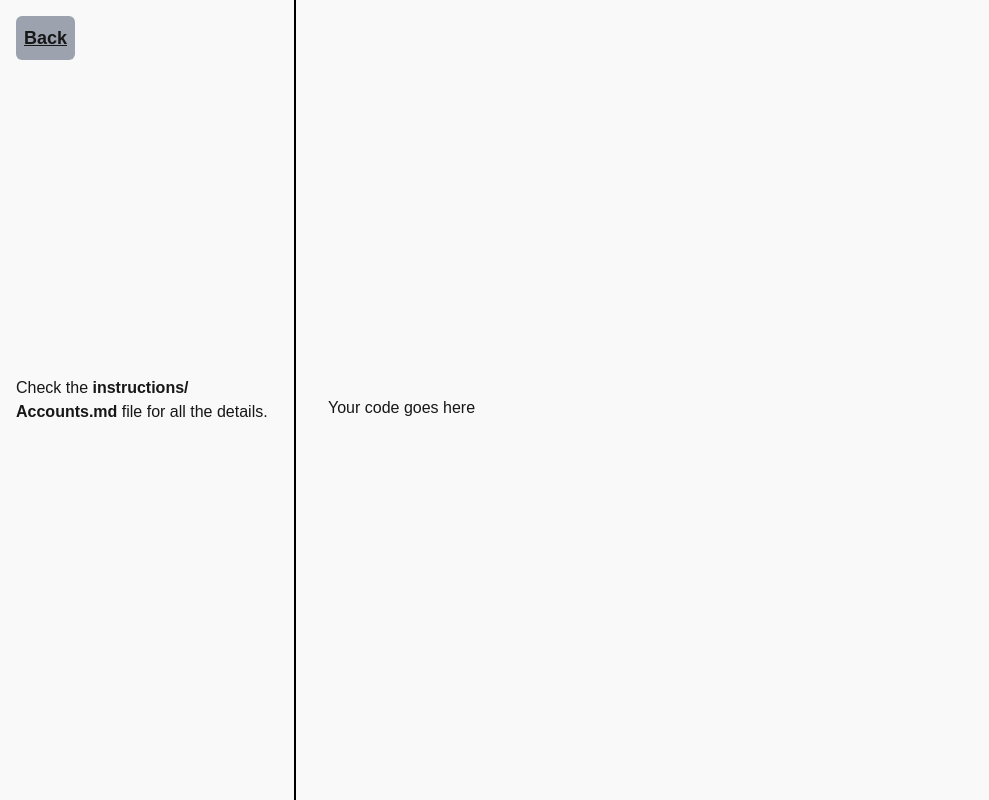
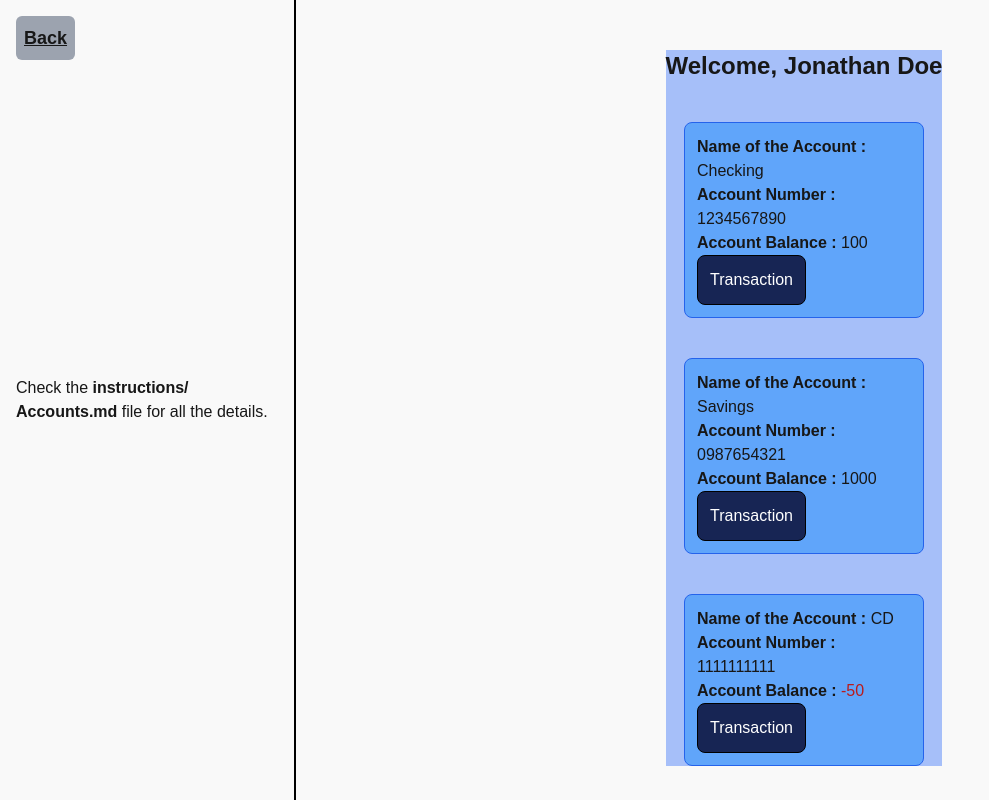
Before and after one commit to akashstha/fe-coding-test, a Next.js app: page /accountsReact in a window 1280 px wide. Shown: the whole page, without its empty margins (0-989 px from the left). Built offline with nearby package versions, Linux system fonts and the light colour scheme.

Commit message:
[FinalFixes]adding the coding test solution

```diff
--- a/src/components/Accounts.tsx
+++ b/src/components/Accounts.tsx
@@ -1,5 +1,52 @@
-import React from 'react'
+import React, { useEffect, useState } from "react";
+import Link from "next/link";
 
 export const AccountsTask = () => {
-  return <div>Your code goes here</div>;
+  //interface
+
+  interface Accounts {
+    accountNumber: string;
+    name: string;
+    balance: number;
+  }
+
+  type Account = {
+    name: string;
+    accounts: Accounts[];
+  };
+
+  /*
+  1. make a get Call
+  2. store the respoonse in the state */
+
+  //  1. make a get Call
+  //  2. store the respoonse in the state */
+
+  const [account, setAccount] = useState<Account>();
+
+  useEffect(() => {
+    const callApi = async () => {
+      const res = await fetch("http://localhost:3000/api/accounts");
+      const data = await res.json();
+      setAccount(data);
+    };
+    callApi();
+  }, []);
+  return (
+    <div className="max-w-96 mx-auto space-y-10" style={{backgroundColor:"#A6BFF9"}}>
+     <h1 className="font-bold text-2xl">Welcome, {account?.name}</h1>
+      <ul className="space-y-10 mx-auto max-w-60">{account?.accounts.map((e,index)=>{
+        return(
+          <li key={index} className="border border-blue-600 p-3 bg-blue-400 rounded-lg"><p><span className="font-semibold">Name of the Account :</span> {e.name}</p>
+          <p> <span className="font-semibold">Account Number : </span>{e.accountNumber}</p>
+          <p> <span className="font-semibold">Account Balance : </span><span className={e.balance < 0 ? "text-red-700" :""}>{e.balance}</span></p>
+            <Link href = {"/accounts/[accountNumber]"}>
+             <button className="border border-black rounded-lg p-3 bg-blue-950 text-white">Transaction </button>
+            </Link>
+
+          </li>
+        )
+      })}</ul>
+    </div>
+  );
 };
```
